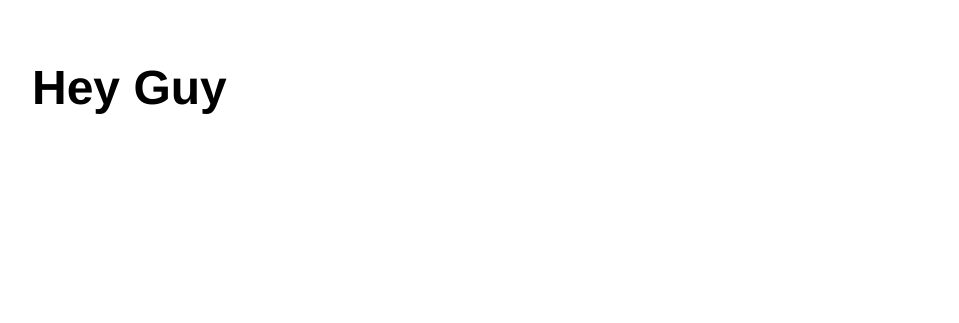
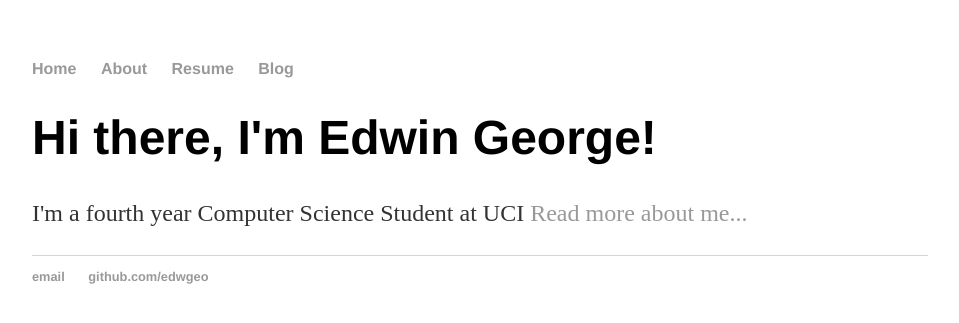
Before and after one commit to edwgeo/edwgeo.github.io, a Jekyll site: the page built from index.html, in a window 1280 px wide. Shown: the top 323 px of the page, without its empty margins (160-1119 px from the left). Built offline with Jekyll 4.4.1, drawn with Linux system fonts in a browser that asks for light colours.

Commit message:
homepage functioning with Jekyll

```diff
--- a/index.html
+++ b/index.html
@@ -1,10 +1,8 @@
-<!DOCTYPE html>
-<html>
-<head>
-	<title>Index</title>
-	<link rel="stylesheet" type="text/css" href="/css/main.css">
-</head>
-<body>
-	<h1>Hey Guy</h1>
-</body>
-</html>
+---
+layout: default
+title: Edwin George
+---
+<div class="blurb">
+	<h1>Hi there, I'm Edwin George!</h1>
+	<p>I'm a fourth year Computer Science Student at UCI <a href="https://www.linkedin.com/in/edwingeorge">Read more about me...</a></p>
+</div><!-- /.blurb -->
```
